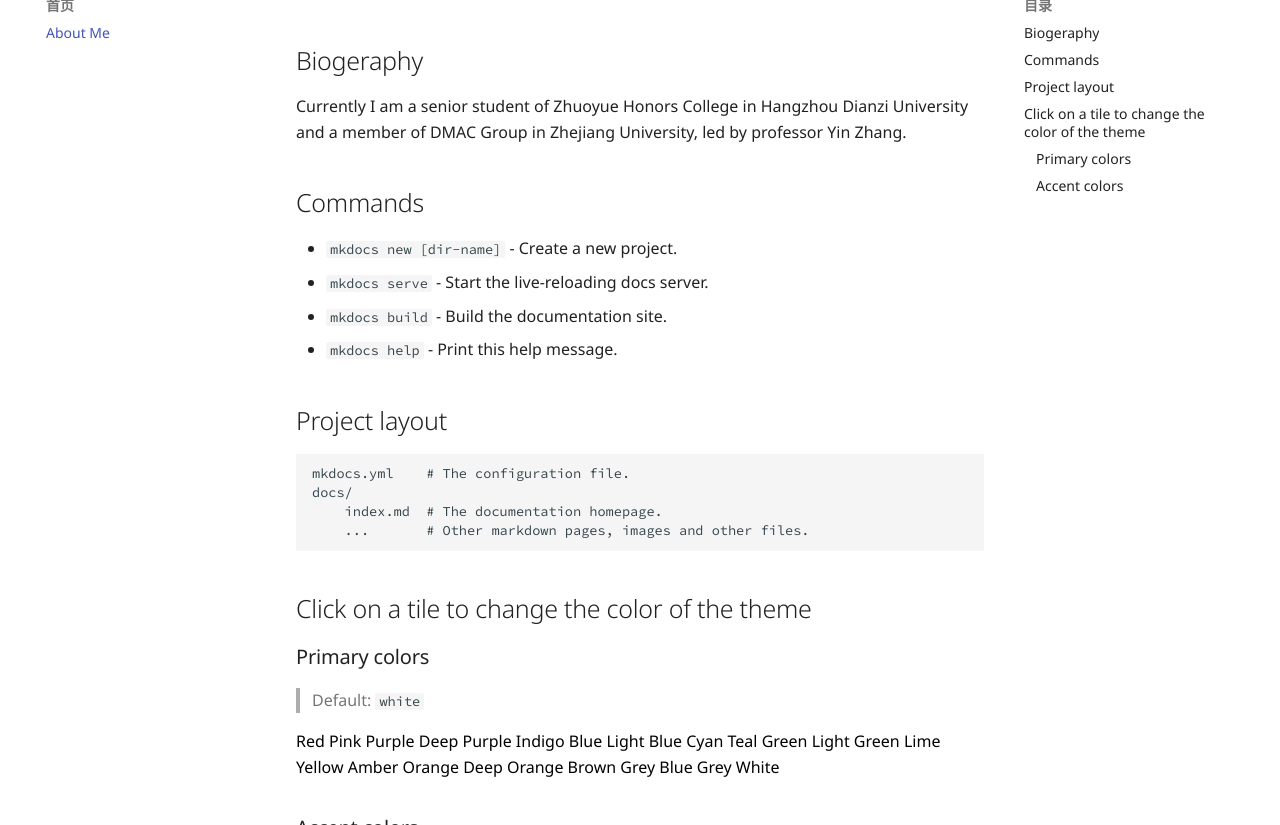
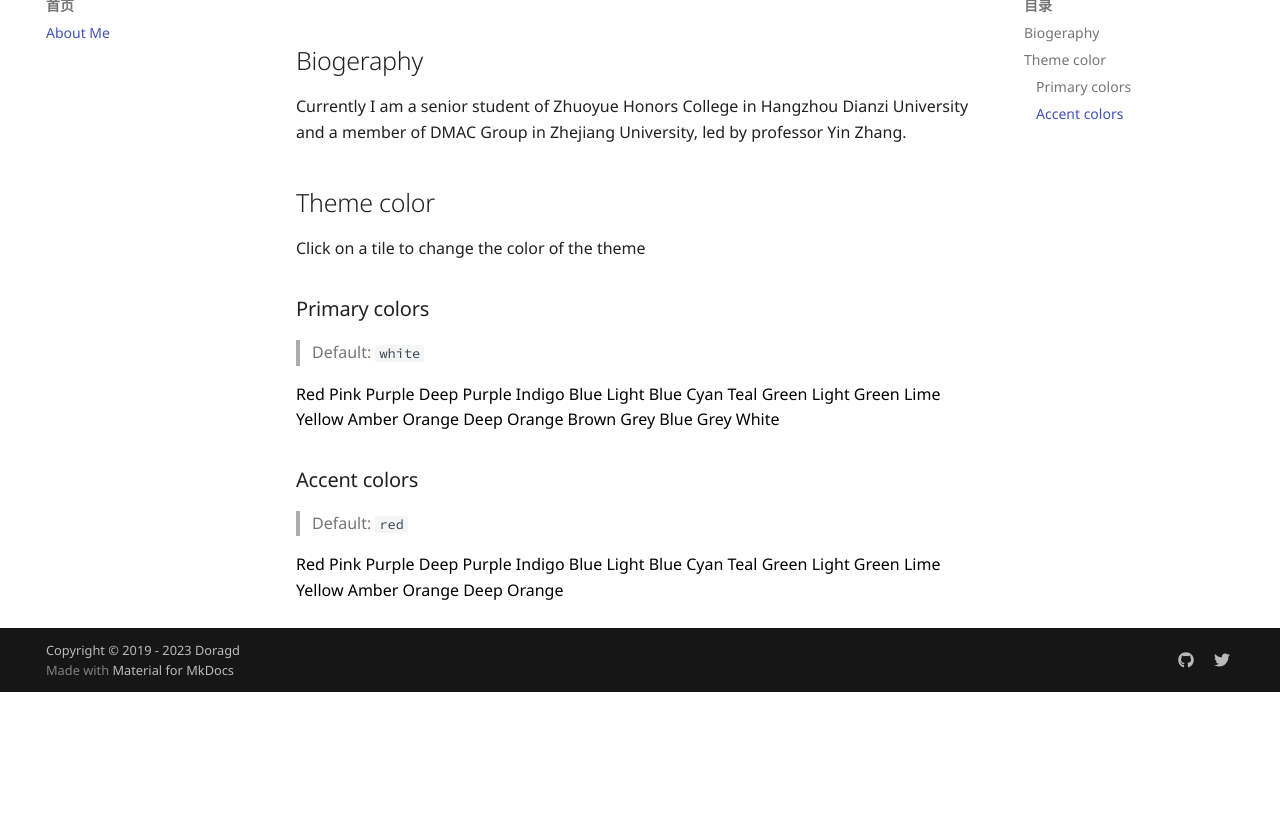
Before and after one commit to Doragd/Notes, an MkDocs documentation site: the page built from docs/index.md, in a window 1280 px wide and 900 px high, scrolled down 358 px, cut to the strip 75-900 px from the top of the window. Built offline with MkDocs 1.6.1 and Material for MkDocs 9.7.7, drawn with Linux system fonts in a browser that asks for light colours; comment, search, counter and statistics services are not loaded; after the commit the page ends 1125 px from its top, so only the background shows below that.

Commit message:
update the notes repo

```diff
--- a/docs/index.md
+++ b/docs/index.md
@@ -19,22 +19,8 @@ Currently I am a senior student of Zhuoyue Honors College in Hangzhou Dianzi Uni
 
 
 
-## Commands
-
-* `mkdocs new [dir-name]` - Create a new project.
-* `mkdocs serve` - Start the live-reloading docs server.
-* `mkdocs build` - Build the documentation site.
-* `mkdocs help` - Print this help message.
-
-## Project layout
-
-    mkdocs.yml    # The configuration file.
-    docs/
-        index.md  # The documentation homepage.
-        ...       # Other markdown pages, images and other files.
-
-
-## Click on a tile to change the color of the theme
+## Theme color
+Click on a tile to change the color of the theme
 ### Primary colors
 
 > Default: `white`
```
